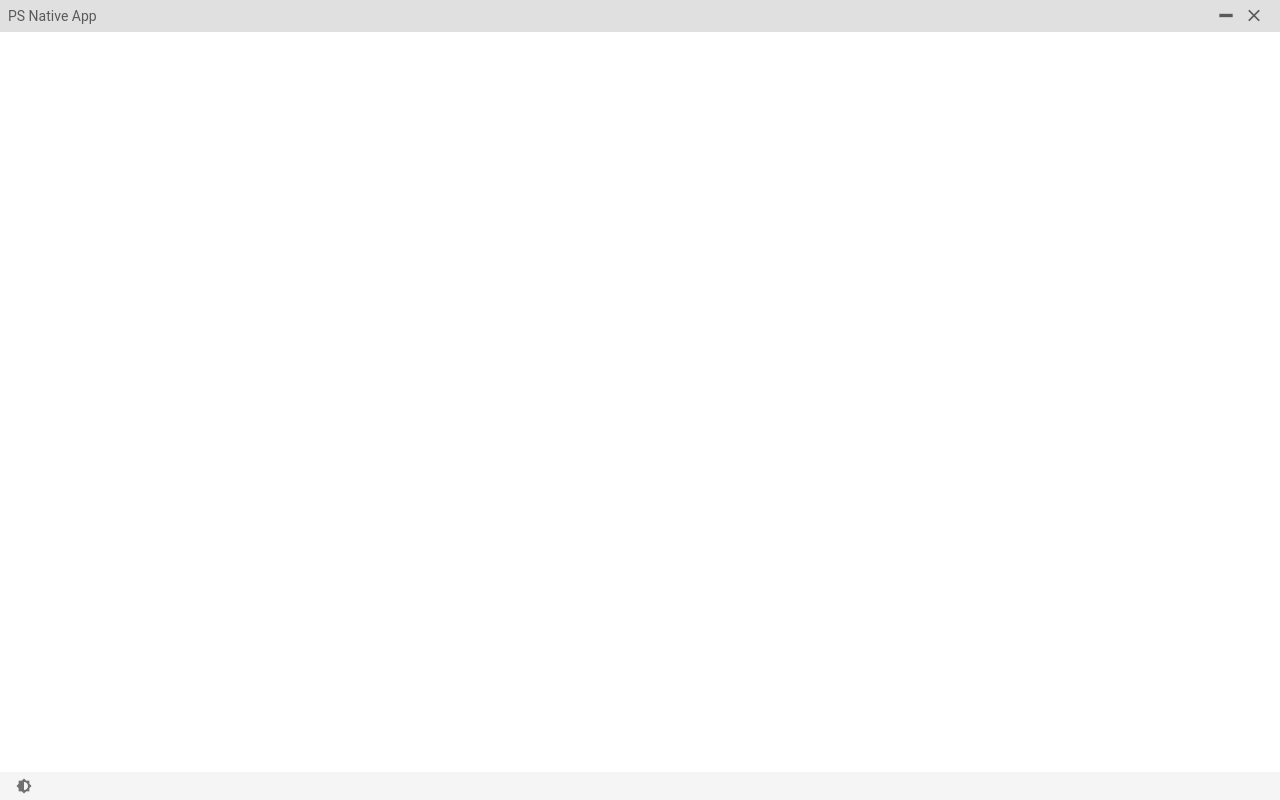
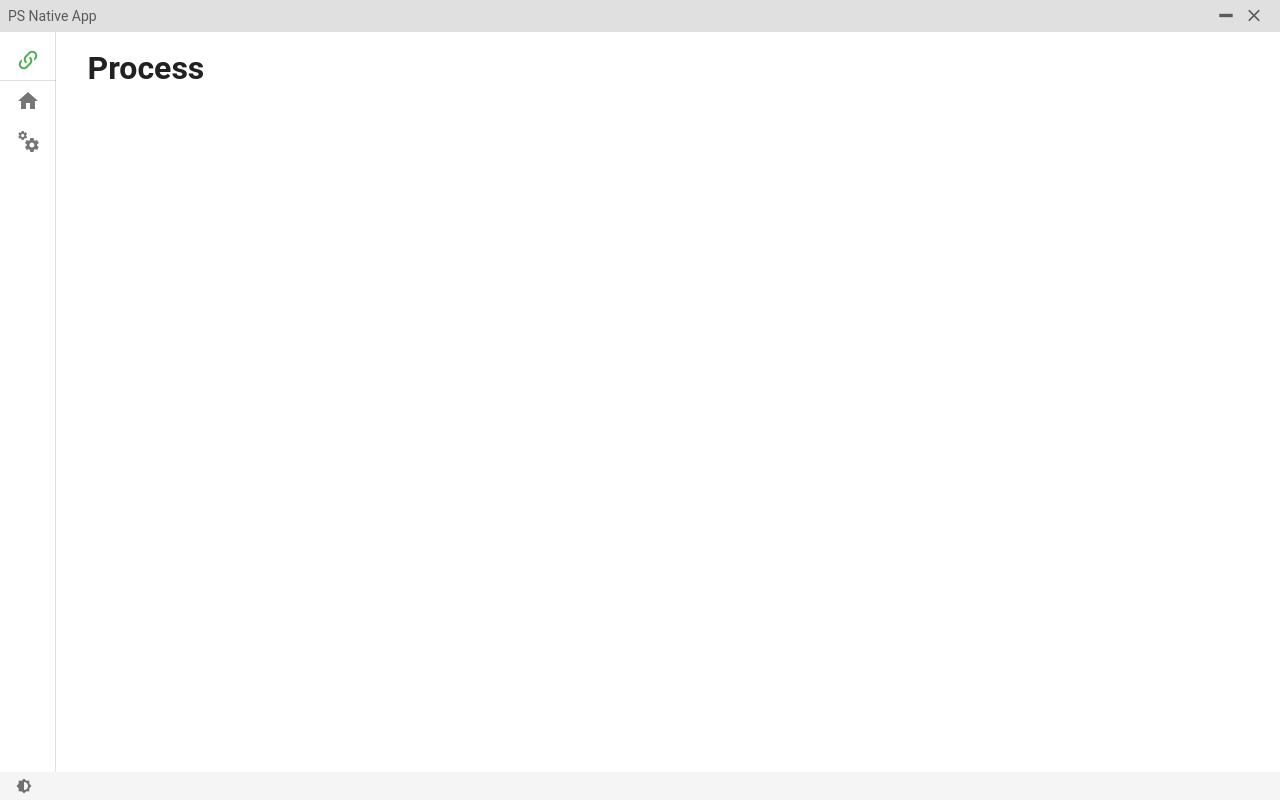
Before and after one commit to SturmB/js-ps-app, a Vue app: page /process in a window 1280 px wide. Built offline with nearby package versions, Linux system fonts and the light colour scheme; a small style sheet from the web is missing.

Commit message:
Navigation + router

```diff
--- a/src/App.vue
+++ b/src/App.vue
@@ -1,6 +1,20 @@
 <template>
   <v-app>
     <window-bar></window-bar>
+    <navigation></navigation>
+    <v-content>
+      <v-container>
+        <v-row>
+          <v-col>
+            <v-slide-x-transition mode="out-in">
+              <keep-alive>
+                <router-view></router-view>
+              </keep-alive>
+            </v-slide-x-transition>
+          </v-col>
+        </v-row>
+      </v-container>
+    </v-content>
     <window-footer></window-footer>
   </v-app>
 </template>
@@ -8,6 +22,7 @@
 <script>
 import WindowBar from "@/components/WindowBar";
 import WindowFooter from "@/components/WindowFooter";
+import Navigation from "@/components/Navigation";
 
 export default {
   name: "App",
@@ -15,6 +30,7 @@ export default {
   components: {
     WindowBar,
     WindowFooter,
+    Navigation,
   },
 
   data: () => ({
--- /dev/null
+++ b/src/components/Navigation.vue
@@ -0,0 +1,44 @@
+<template>
+  <v-navigation-drawer app permanent mini-variant>
+    <v-list dense>
+      <v-list-item>
+        <v-list-item-icon>
+          <v-icon class="green--text" @click="log()">mdi-link-variant</v-icon>
+        </v-list-item-icon>
+      </v-list-item>
+      <v-divider></v-divider>
+      <v-list-item @click="goto('/home')">
+        <v-list-item-icon>
+          <v-icon>mdi-home</v-icon>
+        </v-list-item-icon>
+        <v-list-item-content>
+          blabla
+        </v-list-item-content>
+      </v-list-item>
+      <v-list-item @click="goto('/process')">
+        <v-list-item-icon>
+          <v-icon>mdi-cogs</v-icon>
+        </v-list-item-icon>
+        <v-list-item-content>
+          blabla
+        </v-list-item-content>
+      </v-list-item>
+    </v-list>
+  </v-navigation-drawer>
+</template>
+
+<script>
+export default {
+  methods: {
+    log(s = "Clicked!") {
+      console.log(s);
+    },
+    goto(route) {
+      // eslint-disable-next-line
+      this.$router.push({ path: route }).catch((err) => {});
+    },
+  },
+};
+</script>
+
+<style></style>
--- a/src/router/index.js
+++ b/src/router/index.js
@@ -1,21 +1,32 @@
-import Vue from 'vue'
-import VueRouter from 'vue-router'
-import About from '../views/About.vue'
+import Vue from "vue";
+import VueRouter from "vue-router";
+import Home from "@/views/Home.vue";
+import Process from "@/views/Process.vue";
 
-Vue.use(VueRouter)
+Vue.use(VueRouter);
 
 const routes = [
   {
-    path: '/',
-    name: 'About',
-    component: About
+    path: "/",
+    name: "Home",
+    component: Home,
   },
-]
+  {
+    path: "/home",
+    name: "Home",
+    component: Home,
+  },
+  {
+    path: "/process",
+    name: "Process",
+    component: Process,
+  },
+];
 
 const router = new VueRouter({
-  mode: 'history',
+  mode: "history",
   base: process.env.BASE_URL,
-  routes
-})
+  routes,
+});
 
-export default router
+export default router;
--- a/src/views/About.vue
+++ /dev/null
@@ -1,5 +0,0 @@
-<template>
-  <div class="about">
-    <h1>This is an about page</h1>
-  </div>
-</template>
--- /dev/null
+++ b/src/views/Home.vue
@@ -0,0 +1,5 @@
+<template>
+  <div>
+    <h1>Home</h1>
+  </div>
+</template>
--- /dev/null
+++ b/src/views/Process.vue
@@ -0,0 +1,5 @@
+<template>
+  <div>
+    <h1>Process</h1>
+  </div>
+</template>
```
